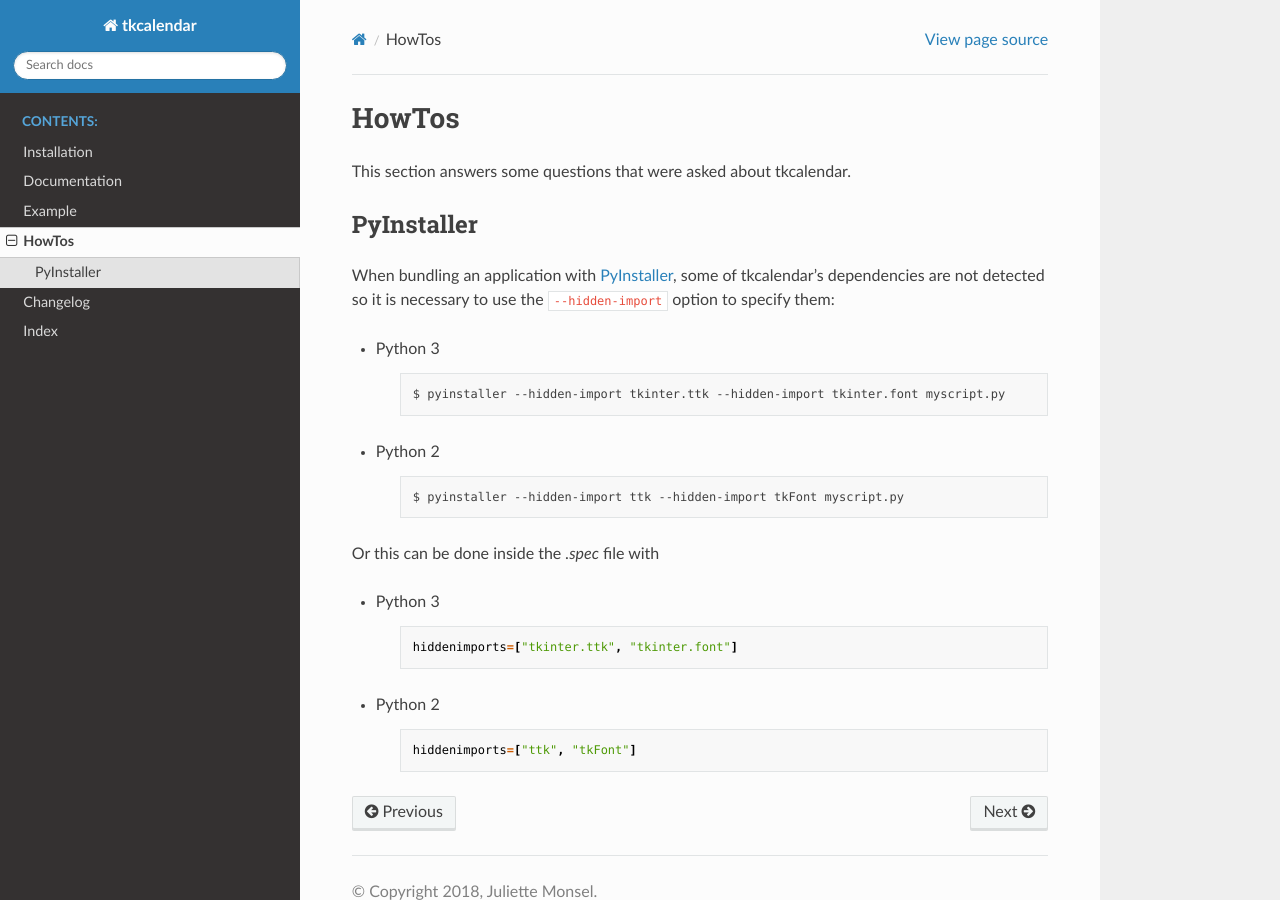
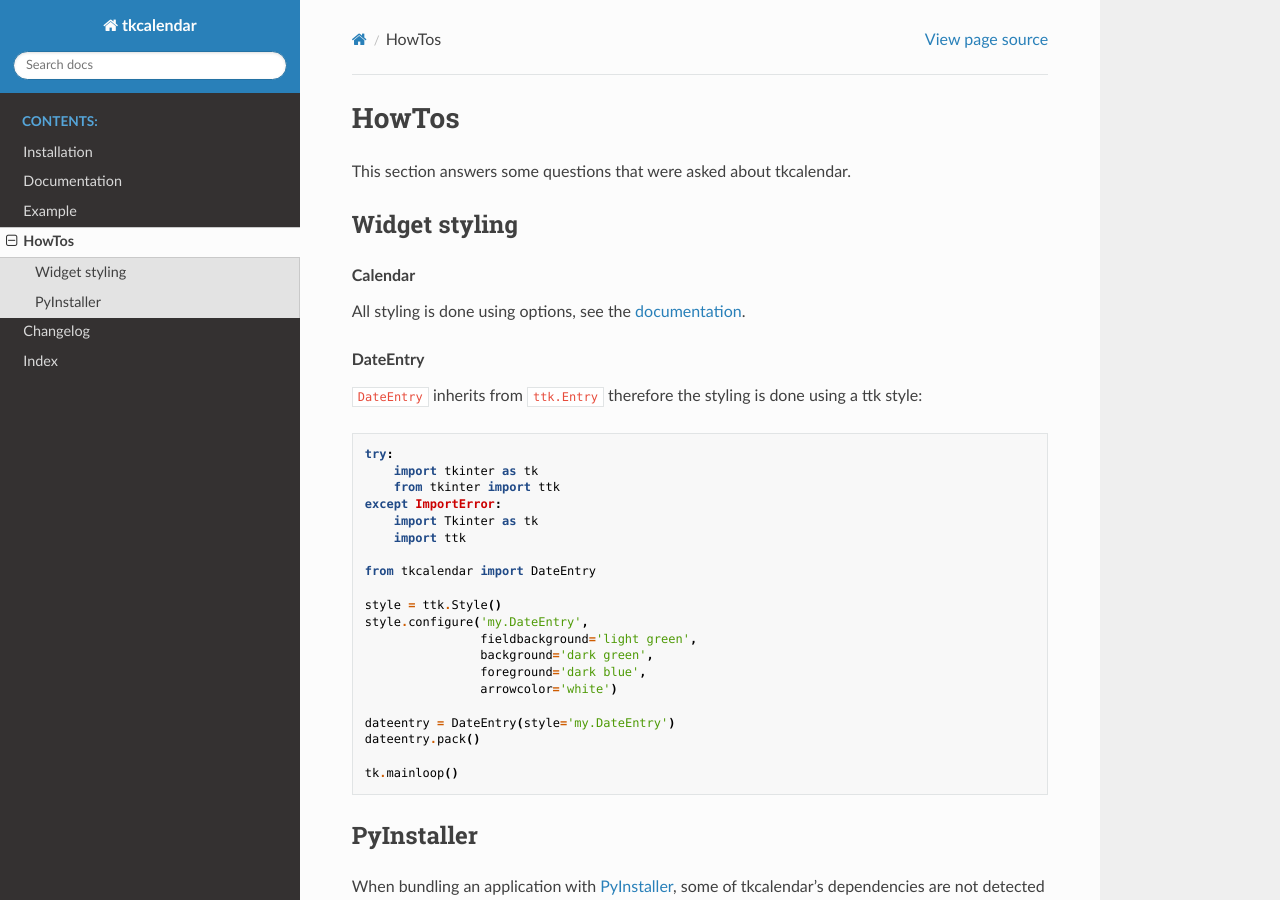
Before and after one commit to j4321/tkcalendar, a Sphinx documentation site: the page built from docs/wiki.rst, in a window 1280 px wide and 900 px high. Built offline with Sphinx 7.4.7 and the Read the Docs theme 2.0.0, drawn with Linux system fonts in a browser that asks for light colours.

Commit message:
Add howto about styling

```diff
--- a/docs/documentation.rst
+++ b/docs/documentation.rst
@@ -8,6 +8,8 @@
     all tkinter widgets <http://infohost.nmt.edu/tcc/help/pubs/tkinter/web/universal.html>`_.
     and the `one common to all ttk widgets <http://infohost.nmt.edu/tcc/help/pubs/tkinter/web/ttk-Widget.html>`_.
     In addition, the ``DateEntry`` also have all the `methods of the Entry widget  <http://infohost.nmt.edu/tcc/help/pubs/tkinter/web/entry.html>`_.
+
+.. _doc:
 
 Calendar
 --------
--- a/docs/wiki.rst
+++ b/docs/wiki.rst
@@ -2,6 +2,42 @@
 ======
 
 This section answers some questions that were asked about tkcalendar.
+
+Widget styling
+--------------
+
+.. rubric:: Calendar
+
+All styling is done using options, see the :ref:`documentation <doc>`.
+
+.. rubric:: DateEntry
+
+``DateEntry`` inherits from ``ttk.Entry`` therefore the styling is done using
+a ttk style:
+
+.. code:: python
+
+    try:
+        import tkinter as tk
+        from tkinter import ttk
+    except ImportError:
+        import Tkinter as tk
+        import ttk
+
+    from tkcalendar import DateEntry
+
+    style = ttk.Style()
+    style.configure('my.DateEntry',
+                    fieldbackground='light green',
+                    background='dark green',
+                    foreground='dark blue',
+                    arrowcolor='white')
+
+    dateentry = DateEntry(style='my.DateEntry')
+    dateentry.pack()
+
+    tk.mainloop()
+
 
 PyInstaller
 -----------
@@ -10,28 +46,28 @@
 some of tkcalendar's dependencies are not detected so it is necessary to use
 the ``--hidden-import`` option to specify them:
 
-- Python 3
+.. rubric:: Python 3
 
-    ::
+::
 
-        $ pyinstaller --hidden-import tkinter.ttk --hidden-import tkinter.font myscript.py
+    $ pyinstaller --hidden-import tkinter.ttk --hidden-import tkinter.font myscript.py
 
-- Python 2
+.. rubric:: Python 2
 
-    ::
+::
 
-        $ pyinstaller --hidden-import ttk --hidden-import tkFont myscript.py
+    $ pyinstaller --hidden-import ttk --hidden-import tkFont myscript.py
 
 Or this can be done inside the *.spec* file with
 
-- Python 3
+.. rubric:: Python 3
 
-    ::
+::
 
-        hiddenimports=["tkinter.ttk", "tkinter.font"]
+    hiddenimports=["tkinter.ttk", "tkinter.font"]
 
-- Python 2
+.. rubric:: Python 2
 
-    ::
+::
 
-        hiddenimports=["ttk", "tkFont"]
+    hiddenimports=["ttk", "tkFont"]
```
